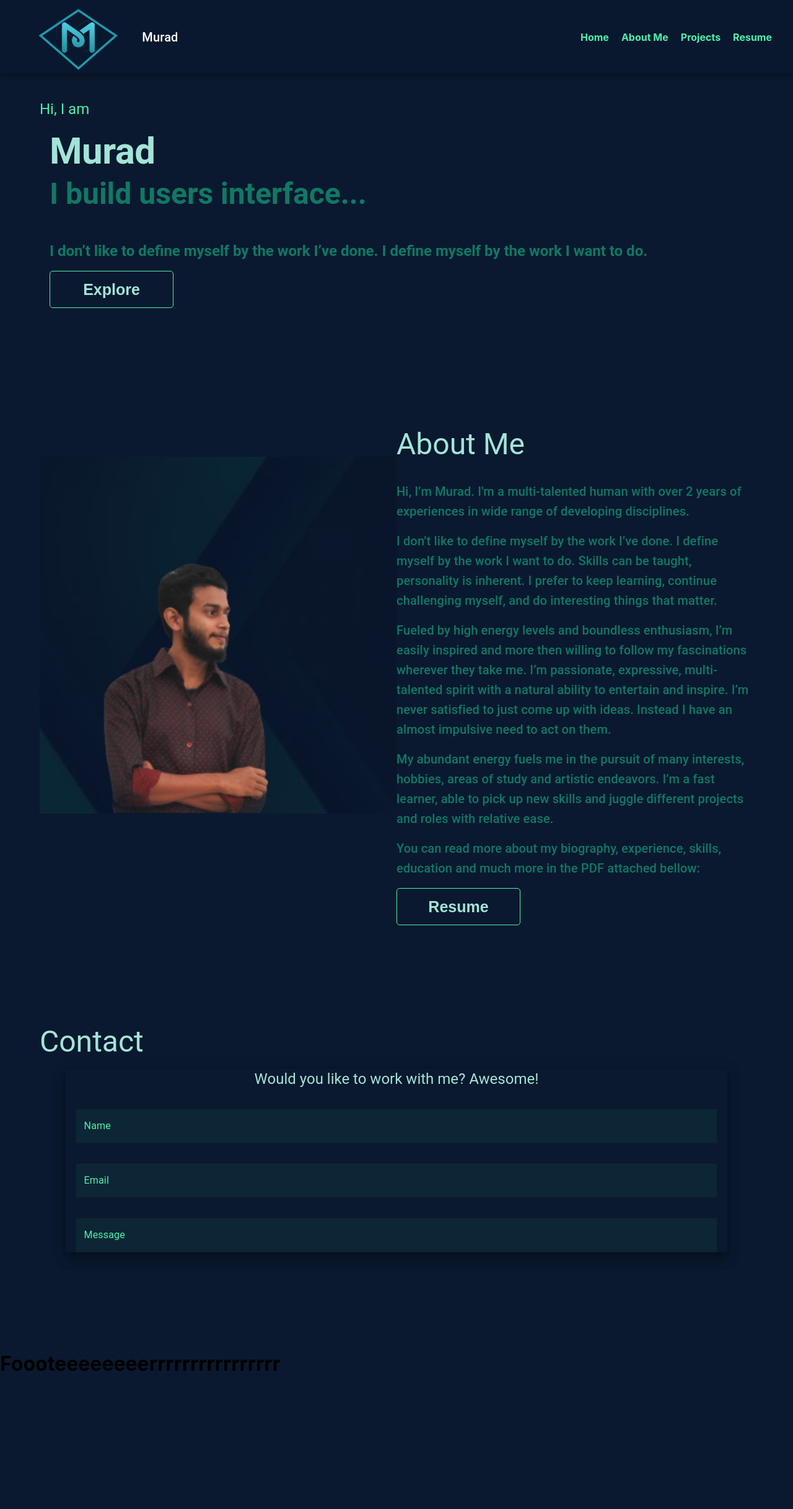
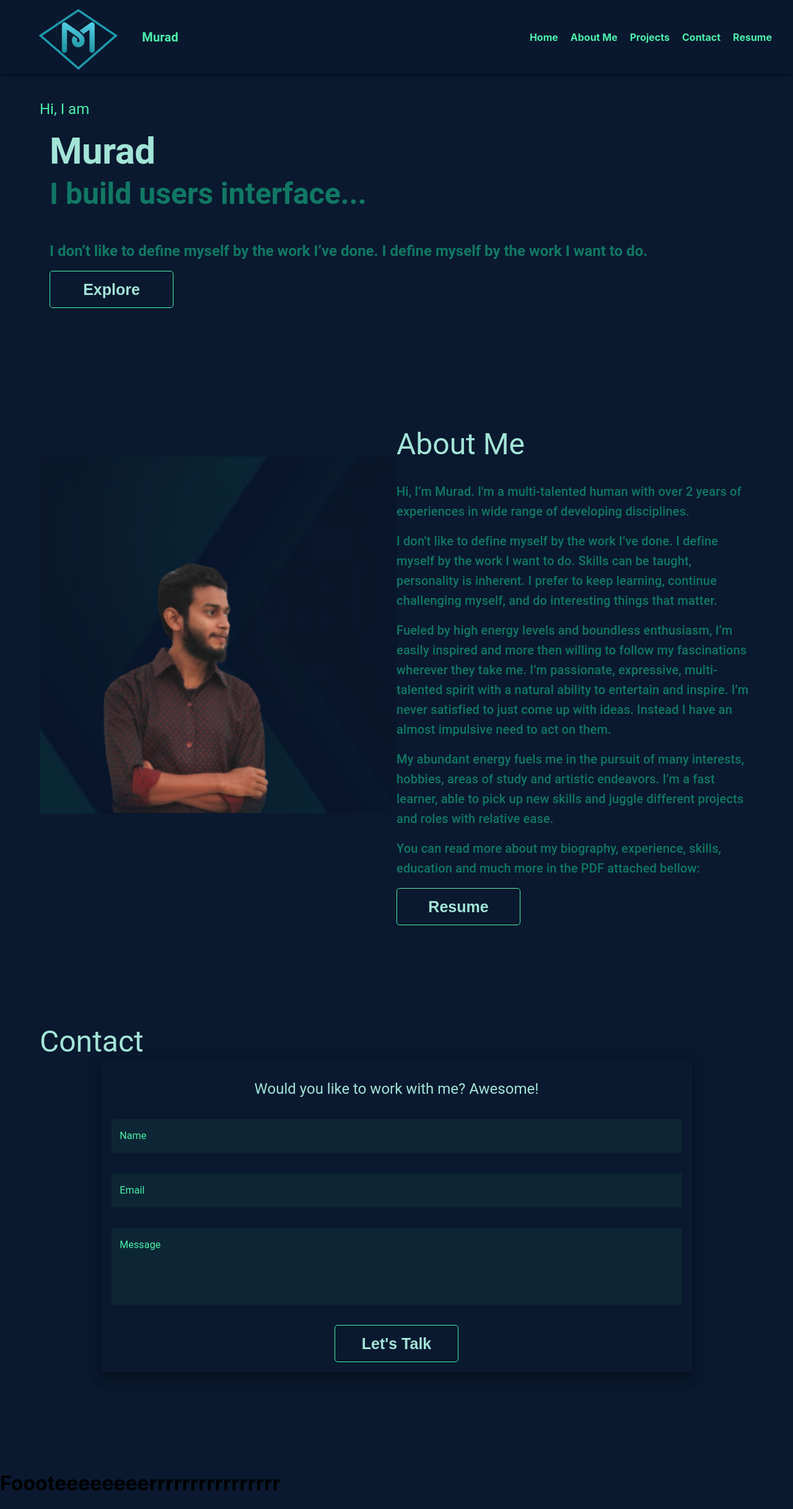
Before and after one commit to ano201/myPortfolio, a React (Create React App) app: page / in a window 1280 px wide. Shown: the whole page at 62% size. Before the commit the page ends 2242 px from the top, so only its background shows below. Built offline with nearby package versions, Linux system fonts and the light colour scheme.

Commit message:
footer will be completed soon

```diff
--- a/src/Pages/Home/Form/ContactForm.js
+++ b/src/Pages/Home/Form/ContactForm.js
@@ -3,7 +3,8 @@ import Box from '@mui/material/Box';
 import Paper from '@mui/material/Paper';
 import TextField from '@mui/material/TextField';
 import { makeStyles } from '@mui/styles';
-import { Typography } from '@mui/material';
+import { Grid, Typography } from '@mui/material';
+import { HashLink } from 'react-router-hash-link';
 
 const useStyles = makeStyles({
     root: {
@@ -23,7 +24,7 @@ const ContactForm = () => {
     const classes = useStyles();
 
     return (
-        <Box sx={{ flexGrow: 1, mt: '10rem' }}>
+        <Box id='contact' sx={{ flexGrow: 1, mt: '10rem' }}>
             <Typography
                 variant="h3"
                 component="div"
@@ -34,7 +35,7 @@ const ContactForm = () => {
             </Typography>
             <Paper
                 elevation={12}
-                sx={{ backgroundColor: 'inherit', px: 2, m: 'auto', width: { md: '90%' } }}
+                sx={{ backgroundColor: 'inherit', p: 2, m: 'auto', width: { md: '80%' } }}
             >
                 <Typography
                     variant="h5"
@@ -62,8 +63,12 @@ const ContactForm = () => {
                     InputProps={{ style: { color: '#4df1aa' } }}
                     InputLabelProps={{ style: { color: '#4df1aa' } }}
                     variant="outlined"
+                    multiline
+                    rows={4}
                 />
-
+                <Grid sx={{ fontWeight: 'bold', mt: 4, textAlign: 'center' }}>
+                    <HashLink to='/home#aboutme'><button className='hovered-btn'>Let's Talk</button></HashLink>
+                </Grid>
             </Paper>
         </Box>
     );
--- a/src/Pages/Home/Navigation/NavDrawer/NavDrawer.js
+++ b/src/Pages/Home/Navigation/NavDrawer/NavDrawer.js
@@ -27,10 +27,11 @@ const NavDrawer = ({ toggleDrawer, state }) => {
                 open={state['right']}
                 onClose={toggleDrawer('right', false)}
             >
-
+                <HashLink className='link link-nav-drawer' style={{ fontSize: '3rem', color: '#A3E4D7' }} to='/home#home'>Murad</HashLink>
                 <HashLink className='link link-nav-drawer' to='/home#home'>Home</HashLink>
                 <HashLink className='link link-nav-drawer' to='/home#aboutme'>About Me</HashLink>
                 <HashLink className='link link-nav-drawer' to='/home#projects'>Projects</HashLink>
+                <HashLink className='link link-nav-drawer' to='/home#contact'>Contact</HashLink>
                 <HashLink className='link link-nav-drawer' to='/home#home'>Resume</HashLink>
             </Drawer>
         </div>
--- a/src/Pages/Home/Navigation/Navigation.js
+++ b/src/Pages/Home/Navigation/Navigation.js
@@ -33,8 +33,10 @@ const Navigation = () => {
             <Box sx={{ flexGrow: 1 }}>
                 <AppBar style={{ background: '#0a192f8e' }} position="fixed">
                     <Toolbar>
-                        <Grid sx={{width: 1/6}}>
-                            <img style={{ width: '100%' }} src={logo} alt="" />
+                        <Grid sx={{ width: 1 / 6 }}>
+                            <HashLink className='link' to='/home#home'>
+                                <img style={{ width: '100%' }} src={logo} alt="" />
+                            </HashLink>
                         </Grid>
                         <Typography
                             variant="h6"
@@ -42,12 +44,15 @@ const Navigation = () => {
                             component="div"
                             sx={{ flexGrow: 1 }}
                         >
-                            Murad
+                            <Grid sx={{ display: { xs: 'none', md: 'block' } }}>
+                                <HashLink className='link' to='/home#home'>Murad</HashLink>
+                            </Grid>
                         </Typography>
                         <Grid sx={{ display: { xs: 'none', md: 'block' } }}>
                             <HashLink className='link link-nav' to='/home#home'>Home</HashLink>
                             <HashLink className='link link-nav' to='/home#aboutme'>About Me</HashLink>
                             <HashLink className='link link-nav' to='/home#projects'>Projects</HashLink>
+                            <HashLink className='link link-nav' to='/home#contact'>Contact</HashLink>
                             <HashLink className='link link-nav' to='/home#home'>Resume</HashLink>
                         </Grid>
                         <IconButton
```
Also changed, not shown: 1 other file (tests, documents, lock files or other folders).
